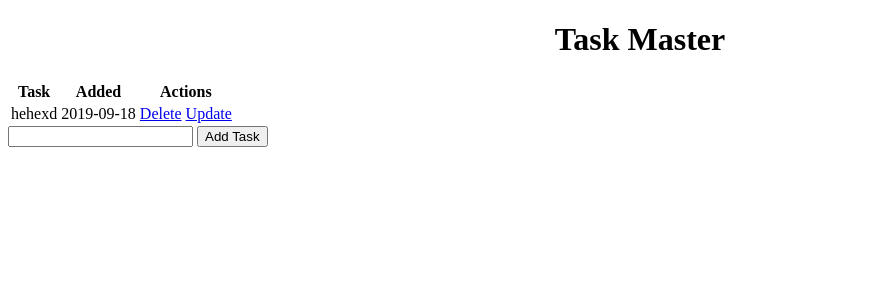
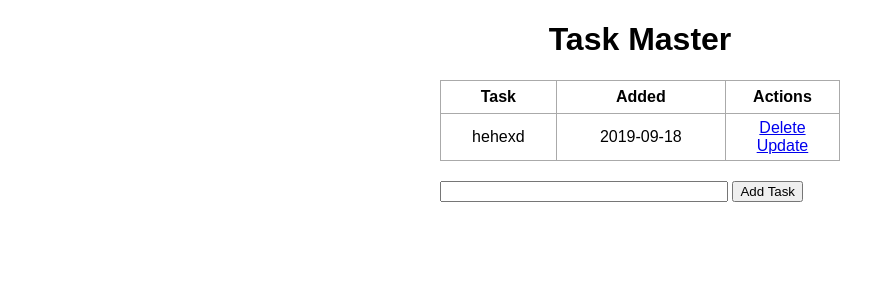
Before and after one commit to deftlyPatrick/flaskcrud-pw, a Flask app: page / in a window 1280 px wide. Shown: the top 300 px of the page, without its empty margins (0-895 px from the left). Run offline with Flask 2, Linux system fonts and the light colour scheme; data comes from the database, SQL or seed files in the repository.

Commit message:
push to github

```diff
--- a/templates/base.html
+++ b/templates/base.html
@@ -4,7 +4,7 @@
     <meta charset="UTF-8">
     <meta name="viewport" content="width=device-width, initial-scale=1.0">
     <meta http-equiv="X-UA-Compatible" content="ie=edge">
-    <link rel=stylesheet" href="{{ url_for('static', filename='style.css') }}">
+    <link rel="stylesheet" href="{{ url_for('static', filename='css/main.css') }}">
     {% block head %}{% endblock %}
 </head>
 <body>
--- a/templates/index.html
+++ b/templates/index.html
@@ -9,7 +9,7 @@
     {% if tasks|length < 1 %}
     <h4 style = "text-align:center" >There are no tasks. Create one below!</h4>
     {% else %}
-    <table style = "text-align:center">
+    <table>
         <tr>
             <th>Task</th>
             <th>Added</th>
@@ -21,16 +21,19 @@
                 <td>{{ task.date_created.date() }}</td>
                 <td>
                     <a href="/delete/{{task.id}}">Delete</a>
+                    <br>
                     <a href="/update/{{task.id}}">Update</a>
                 </td>
             </tr>
         {% endfor %}
     </table>
     {% endif %}
+    <div class = "form">
     <form action = "/" method="POST">
         <input type="text" name="content" id="content">
         <input type="submit" value="Add Task">
     </form>
+    </div>
 </div>
 
 {% endblock %}
```
